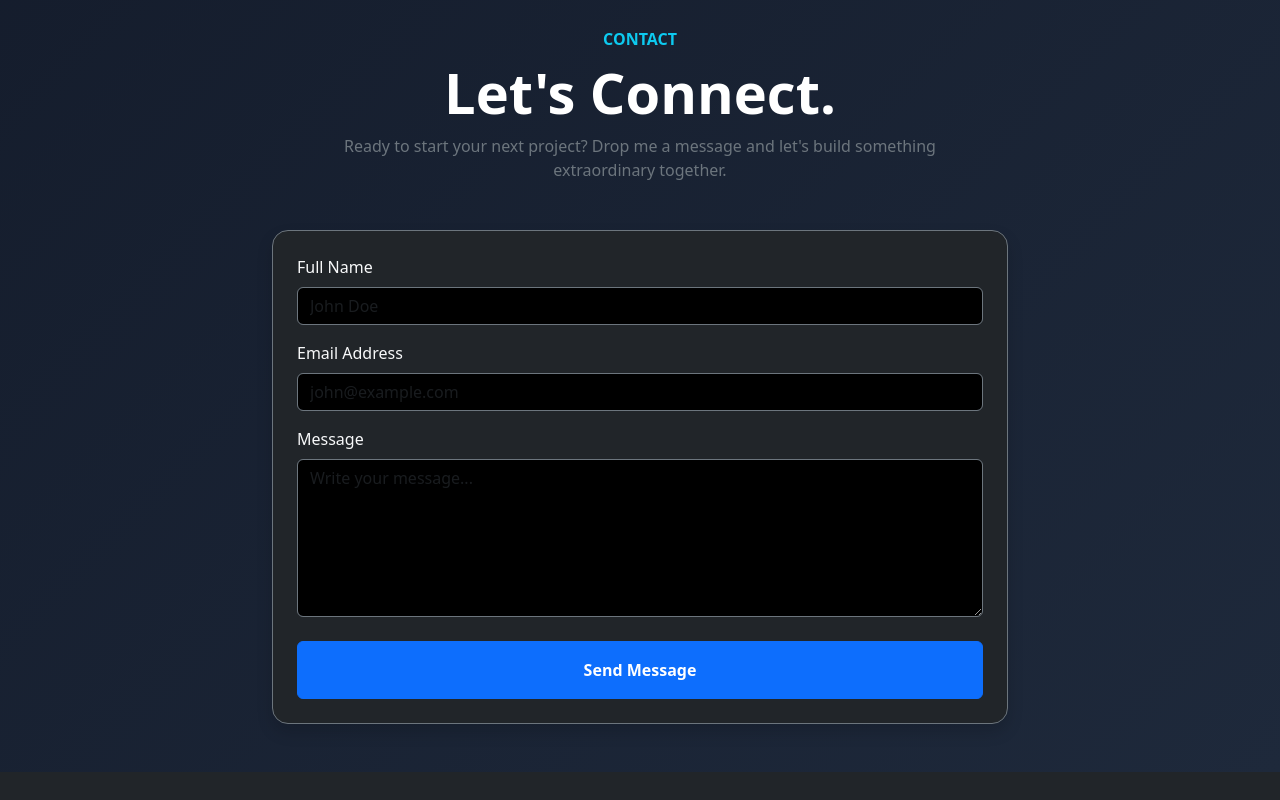
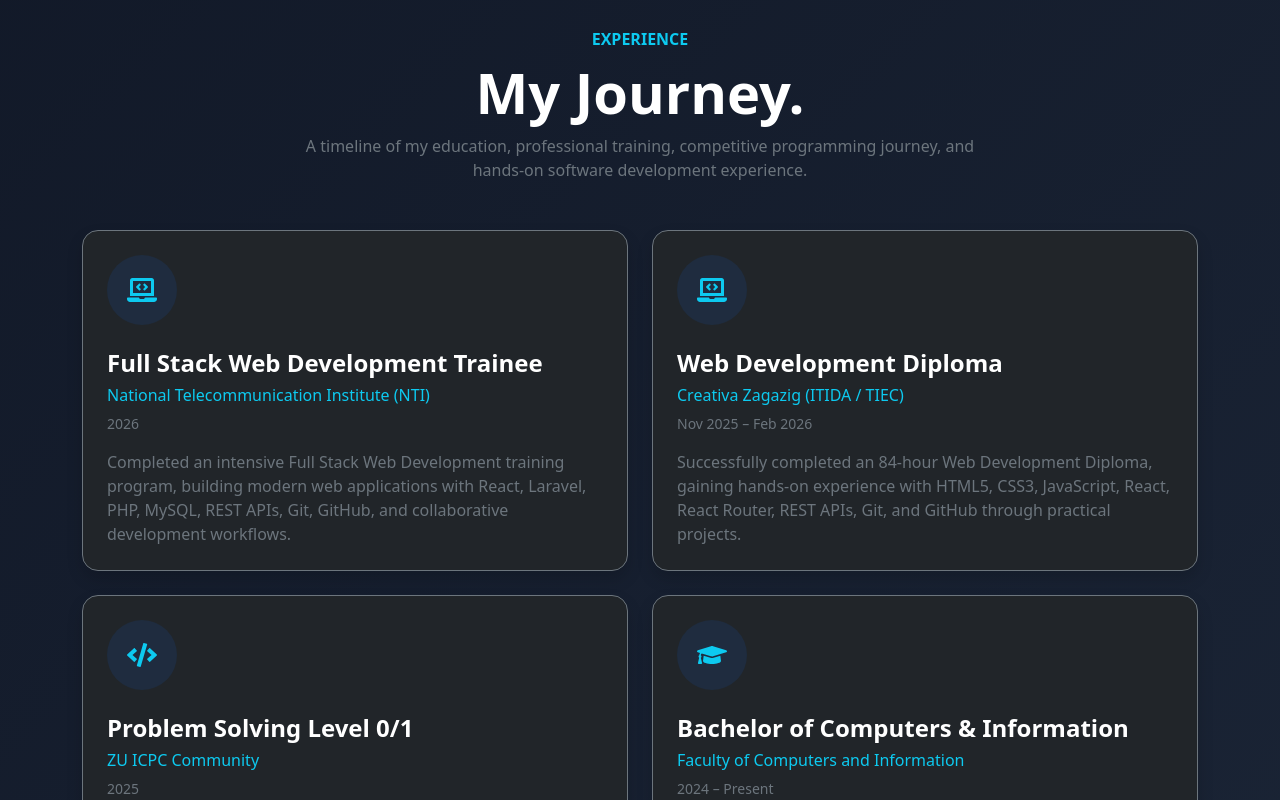
Before and after one commit to Abdo1454/protfoli, a React (Vite) app: page / in a window 1280 px wide. Shown: the part 2880-3680 px from the top of the page. Built offline with nearby package versions, Linux system fonts and the light colour scheme.

Commit message:
Complete experience section with education and training

```diff
--- a/src/App.jsx
+++ b/src/App.jsx
@@ -5,6 +5,7 @@ import About from './components/About/About';
 import './index.css';
 import Skills from './components/Skills/Skills';
 import Projects from './components/Projects/Projects';
+import Experience from './components/Experience/Experience';
 import Contact from './components/contact/Contact';
 function App() {
   return (
@@ -15,6 +16,7 @@ function App() {
         <About />
         <Skills />
         <Projects />
+        <Experience />
         <Contact />
       </main>
       <Footer />
--- /dev/null
+++ b/src/components/Experience/Experience.jsx
@@ -0,0 +1,108 @@
+import { FaLaptopCode, FaGraduationCap, FaCode } from "react-icons/fa";
+
+const experiences = [
+  {
+    icon: <FaLaptopCode />,
+    title: "Full Stack Web Development Trainee",
+    company: "National Telecommunication Institute (NTI)",
+    period: "2026",
+    description:
+      "Completed an intensive Full Stack Web Development training program, building modern web applications with React, Laravel, PHP, MySQL, REST APIs, Git, GitHub, and collaborative development workflows.",
+  },
+  {
+    icon: <FaLaptopCode />,
+    title: "Web Development Diploma",
+    company: "Creativa Zagazig (ITIDA / TIEC)",
+    period: "Nov 2025 – Feb 2026",
+    description:
+      "Successfully completed an 84-hour Web Development Diploma, gaining hands-on experience with HTML5, CSS3, JavaScript, React, React Router, REST APIs, Git, and GitHub through practical projects.",
+  },
+  {
+    icon: <FaCode />,
+    title: "Problem Solving Level 0/1",
+    company: "ZU ICPC Community",
+    period: "2025",
+    description:
+      "Completed Problem Solving Level 0/1, strengthening algorithmic thinking, time complexity analysis, and competitive programming fundamentals using C++.",
+  },
+  {
+    icon: <FaGraduationCap />,
+    title: "Bachelor of Computers & Information",
+    company: "Faculty of Computers and Information",
+    period: "2024 – Present",
+    description:
+      "Pursuing a Bachelor's degree with coursework in software engineering, algorithms, data structures, databases, operating systems, computer networks, and modern web technologies.",
+  },
+  {
+    icon: <FaCode />,
+    title: "Full Stack Developer",
+    company: "Personal Projects",
+    period: "2025 – Present",
+    description:
+      "Designed and developed responsive frontend and full-stack web applications using React, Bootstrap, Laravel, PHP, MySQL, and REST APIs while continuously improving software engineering and problem-solving skills.",
+  },
+];
+
+function Experience() {
+  return (
+    <section id="experience" className="container py-5">
+      <div className="text-center mb-5">
+        <span className="text-info fw-semibold text-uppercase">
+          Experience
+        </span>
+
+        <h2 className="display-4 fw-bold text-white mt-2">
+          My Journey.
+        </h2>
+
+        <p
+          className="text-secondary mx-auto"
+          style={{ maxWidth: "700px" }}
+        >
+          A timeline of my education, professional training, competitive
+          programming journey, and hands-on software development experience.
+        </p>
+      </div>
+
+      <div className="row g-4">
+        {experiences.map((item, index) => (
+          <div key={index} className="col-lg-6">
+            <div className="card bg-dark border border-secondary rounded-4 shadow h-100 p-4">
+
+              <div
+                className="d-flex justify-content-center align-items-center rounded-circle bg-primary bg-opacity-10 mb-4"
+                style={{
+                  width: "70px",
+                  height: "70px",
+                  fontSize: "30px",
+                  color: "#0dcaf0",
+                }}
+              >
+                {item.icon}
+              </div>
+
+              <h4 className="text-white fw-bold">
+                {item.title}
+              </h4>
+
+              <h6 className="text-info mb-2">
+                {item.company}
+              </h6>
+
+              <small className="text-secondary d-block mb-3">
+                {item.period}
+              </small>
+
+              <p className="text-secondary mb-0">
+                {item.description}
+              </p>
+
+            </div>
+          </div>
+        ))}
+      </div>
+    </section>
+  );
+}
+
+export default Experience;
```
